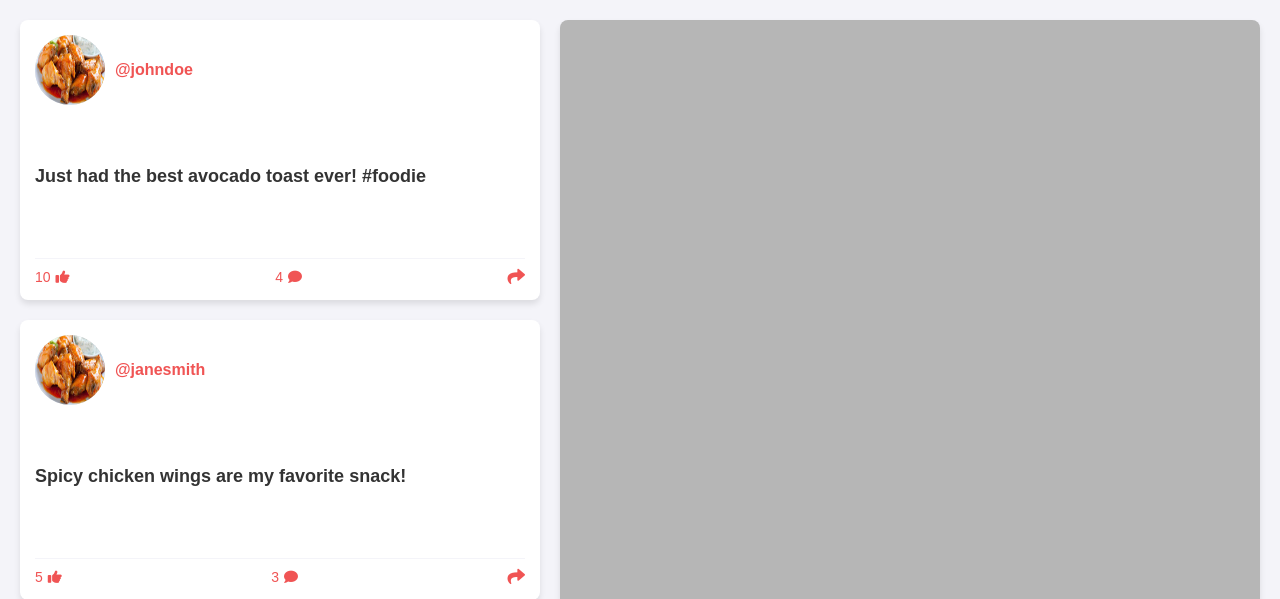
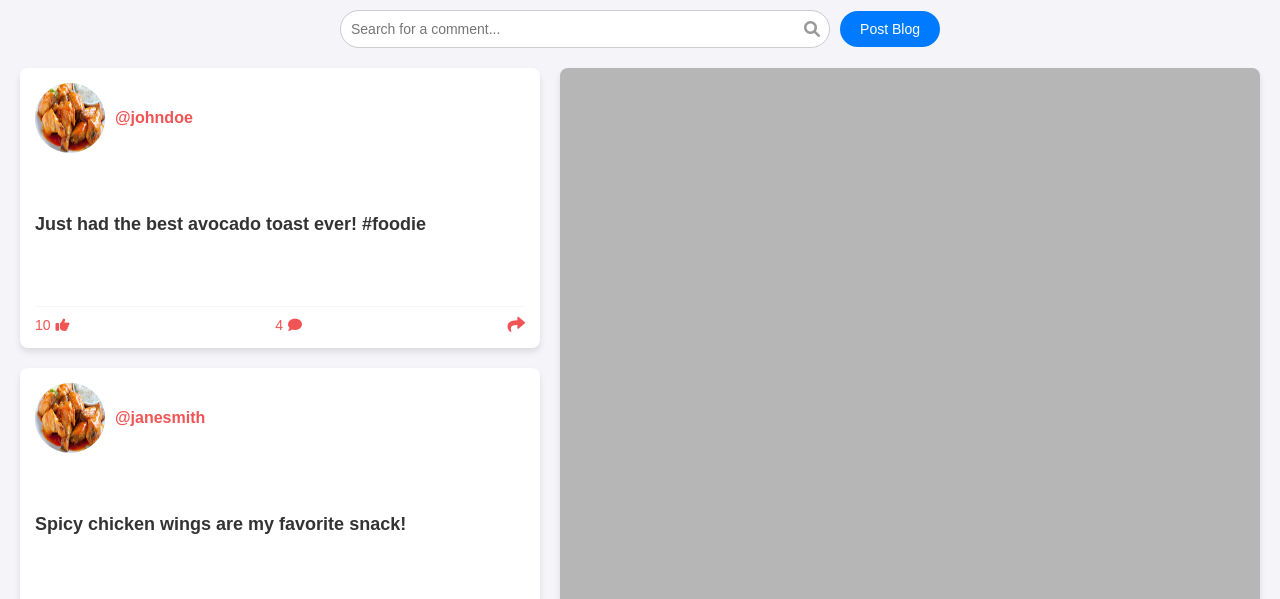
Before and after one commit to samueltexa/Food_Ordering_System, a PHP site: page /Food_Ordering_System/src/View/Blog.php in a window 1280 px wide. Shown: the part 48-647 px from the top of the page. Run offline with PHP 8.4, Linux system fonts and the light colour scheme; data comes from the database, SQL or seed files in the repository.

Commit message:
add Blog.php

```diff
--- a/src/View/Blog.php
+++ b/src/View/Blog.php
@@ -71,8 +71,6 @@
         }
     </script>
 </head>
-
-<body>
     <?php
     include '../components/header.php';
     include '../../config/db_connection.php';
@@ -102,6 +100,13 @@
 
     $result = $conn->query($query);
     ?>
+<div class="search_container">
+    <div class="search">
+        <input id="comment-text" class="search-input" placeholder="Search for a comment..." />
+        <i class="fas fa-search search-icon"></i>
+    </div>
+    <button id="post-blog-button" class="post-blog-button">Post Blog</button>
+</div>
     <div class="container">
         <div class="blog-posts">
             <?php
@@ -135,7 +140,7 @@
             </div>
         </div>
     </div>
-</body>
+    </body>
 
 </html>
 <?php
```
